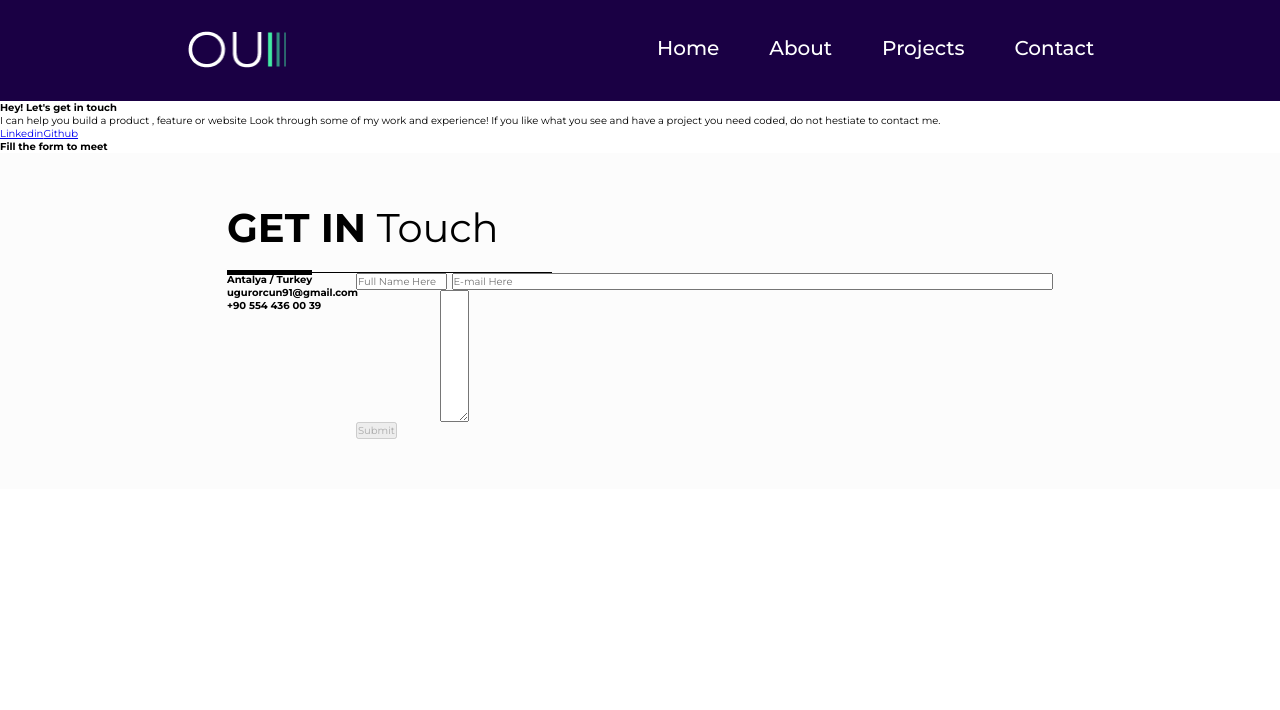
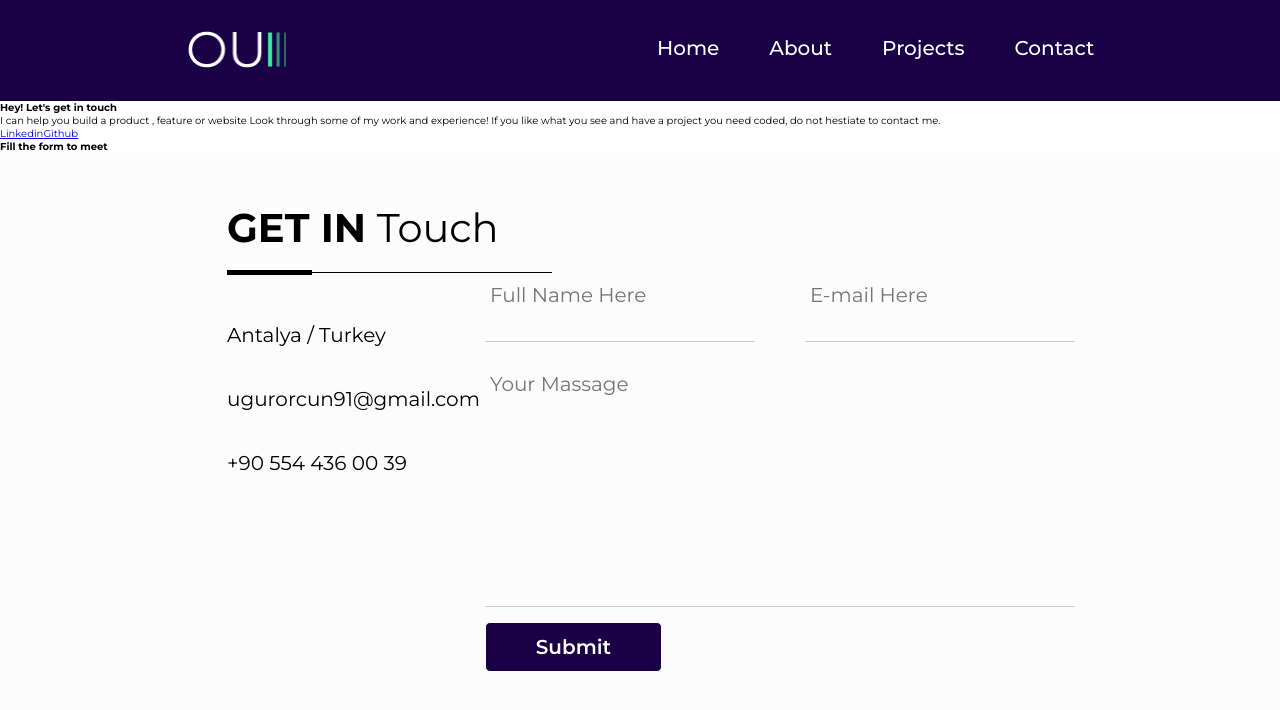
Before and after one commit to luftedar/next-portfolio, a Next.js app: page /contact in a window 1280 px wide. Shown: the top 710 px of the page. Built offline with nearby package versions, Linux system fonts and the light colour scheme; a web font is replaced by a local one.

Commit message:
Fix Contact Form Style

```diff
--- a/components/ContactForm.js
+++ b/components/ContactForm.js
@@ -22,18 +22,18 @@ const ContactForm = () => {
           <h2><span><p>GET IN </p></span> Touch</h2>
         </hgroup>
         <div>
-          <div>
-            <article>
+          <div className='get-container'>
+            <article className='get-info'>
               <h5>Antalya / Turkey</h5>
               <h5>ugurorcun91@gmail.com</h5>
               <h5>+90 554 436 00 39</h5>
             </article>
-            <article>
+            <article className='get-form'>
               <form
                 action="https://formspree.io/f/xnqwoaww"
                 method="POST"
               >
-                <div>
+                <div className='input-container required'>
                   <input
                     id="fullName"
                     name="fullName"
@@ -43,7 +43,7 @@ const ContactForm = () => {
                     value={formik.values.fullName}
                     placeholder='Full Name Here'
                   />
-                  {(formik.touched.fullName && formik.errors.fullName) && <div style={{ color: 'red', fontSize: '12px' }}>{formik.errors.fullName}</div>}
+                  {(formik.touched.fullName && formik.errors.fullName) && <div className='error-tooltip i-1'>{formik.errors.fullName}</div>}
                   <input
                     id="email"
                     name="email"
@@ -53,23 +53,23 @@ const ContactForm = () => {
                     value={formik.values.email}
                     placeholder='E-mail Here'
                   />
-                  {(formik.touched.email && formik.errors.email) && <div style={{ color: 'red', fontSize: '12px' }}>{formik.errors.email}</div>}
+                  {(formik.touched.email && formik.errors.email) && <div className='error-tooltip i-2'>{formik.errors.email}</div>}
                 </div>
-                <div>
+                <div className='required'>
                   <textarea
                     name="description"
                     id="description"
-                    cols="30"
-                    rows="10"
                     onChange={formik.handleChange}
                     onBlur={formik.handleBlur}
                     value={formik.values.description}
+                    placeholder="Your Massage"
                   />
-                  {(formik.touched.description && formik.errors.description) && <div style={{ color: 'red', fontSize: '12px' }}>{formik.errors.description}</div>}
+                  {(formik.touched.description && formik.errors.description) && <div className='error-tooltip i-3'>{formik.errors.description}</div>}
                 </div>
                 <button
                   type="submit"
                   disabled={!(formik.isValid && formik.dirty)}
+                  className={!(formik.isValid && formik.dirty) ? 'bad-button' : 'good-button'}
                 >
                   Submit
                 </button>
--- a/helpers/contactFormValidator.js
+++ b/helpers/contactFormValidator.js
@@ -2,7 +2,7 @@ const validate = (values) => {
   const errors = {};
   if (!values.fullName) {
     errors.fullName = 'Required';
-  } else if (values.fullName.split(' ').length !== 2) {
+  } else if (values.fullName.split(' ').length < 1) {
     errors.fullName = 'Please Enter Your Full Name';
   } else if (values.fullName.split(' ').join('').length <= 3) {
     errors.fullName = 'Full Name Should be Three Characters at Least';
--- a/styles/ContactForm.module.scss
+++ b/styles/ContactForm.module.scss
@@ -40,29 +40,9 @@
         justify-content: space-evenly;
         gap: 5px;
 
-        &>*:first-child {
-          width: 15% !important;
-        }
-
         article {
           width: 100%;
-
-          form {
-            @extend %display-flex-col;
-            align-items: flex-start;
-            justify-content: flex-start;
-
-            &>*:first-child {
-              @extend %display-flex;
-              width: 100%;
-
-              input {
-                width: 100%;
-              }
-            }
-          }
         }
-
       }
     }
   }
--- a/styles/_variables.scss
+++ b/styles/_variables.scss
@@ -3,6 +3,7 @@ $navbar-navy: #1A0044;
 $white-main: #fff;
 $black-main: #000;
 $input-color: #8E8C8C;
+$input-border: #CCCACA;
 $grey-main: #FCFCFC;
 $landing-bg: linear-gradient(180.61deg, rgba(3, 0, 100, 0.92) 1.39%,
     rgba(22, 20, 130, 0.85) 19.51%, rgba(37, 35, 170, 0.64) 47.09%,
--- a/styles/global.scss
+++ b/styles/global.scss
@@ -15,3 +15,169 @@
 .show {
   @extend %skill-bar;
 }
+
+textarea:focus,
+input:focus {
+  outline: none;
+}
+
+.get-container {
+  @extend %display-flex;
+  height: 450px;
+
+  .get-info {
+    @extend %display-flex-col;
+    gap: 40px;
+    flex: 1;
+    margin-top: 50px;
+
+    h5 {
+      font-weight: $font-weight-400;
+      font-size: 20px;
+      line-height: 24px;
+    }
+  }
+
+  .get-form {
+    flex: 3;
+
+    form {
+      @extend %display-flex-col;
+
+      .input-container {
+        @extend %display-flex;
+        justify-content: space-between !important;
+        width: 100%;
+        gap: 50px;
+
+        input {
+          padding: 10px 25px 34px 5px;
+          border: none;
+          border-bottom: 1px solid $input-border;
+          background-color: $grey-main;
+          font-weight: $font-weight-400;
+          line-height: 24.38px;
+          font-size: 2rem;
+        }
+
+        #fullName {
+          flex: 3;
+        }
+
+        #email {
+          flex: 5;
+        }
+      }
+
+      textarea {
+        width: 100% !important;
+        height: 250px;
+        padding: 15px 25px 34px 5px;
+        border: none;
+        border-bottom: 1px solid $input-border;
+        background-color: $grey-main;
+        font-weight: $font-weight-400;
+        line-height: 24.38px;
+        font-size: 2rem;
+        resize: none;
+        margin: 15px 0px;
+      }
+
+      button {
+        width: 30%;
+        height: 50px;
+        border: 1px solid;
+        color: $white-main;
+        text-decoration: none;
+        border-radius: 5px;
+        backdrop-filter: blur(40px);
+        text-align: center;
+        font-size: 2rem;
+        font-weight: $font-weight-600;
+        padding: 0 40px;
+        transition: 1s ease-in-out;
+      }
+
+      .bad-button {
+        background: $navbar-navy;
+      }
+
+      .good-button {
+        background: $landing-button-bg;
+        border-image-source: linear-gradient(95.52deg, rgba(251, 255, 61, 0.4) 13.83%, rgba(60, 111, 112, 0) 104.31%);
+        animation: shake 0.5s;
+        animation-iteration-count: infinite;
+      }
+    }
+  }
+}
+
+.required {
+  position: relative;
+
+  .i-1,
+  .i-2 {
+    position: absolute;
+    top: -15px;
+    color: red;
+    font-size: 1.5rem;
+  }
+
+  .i-2 {
+    left: 41%;
+  }
+
+  .i-3 {
+    position: absolute;
+    bottom: -15px;
+    right: 0;
+    color: red;
+    font-size: 1.5rem;
+  }
+}
+
+@keyframes shake {
+  0% {
+    transform: translate(1px, 1px) rotate(0deg);
+  }
+
+  10% {
+    transform: translate(-1px, -2px) rotate(-1deg);
+  }
+
+  20% {
+    transform: translate(-3px, 0px) rotate(1deg);
+  }
+
+  30% {
+    transform: translate(3px, 2px) rotate(0deg);
+  }
+
+  40% {
+    transform: translate(1px, -1px) rotate(1deg);
+  }
+
+  50% {
+    transform: translate(-1px, 2px) rotate(-1deg);
+  }
+
+  60% {
+    transform: translate(-3px, 1px) rotate(0deg);
+  }
+
+  70% {
+    transform: translate(3px, 1px) rotate(-1deg);
+  }
+
+  80% {
+    transform: translate(-1px, -1px) rotate(1deg);
+  }
+
+  90% {
+    transform: translate(1px, 2px) rotate(0deg);
+  }
+
+  100% {
+    transform: translate(1px, -2px) rotate(-1deg);
+  }
+}
```
